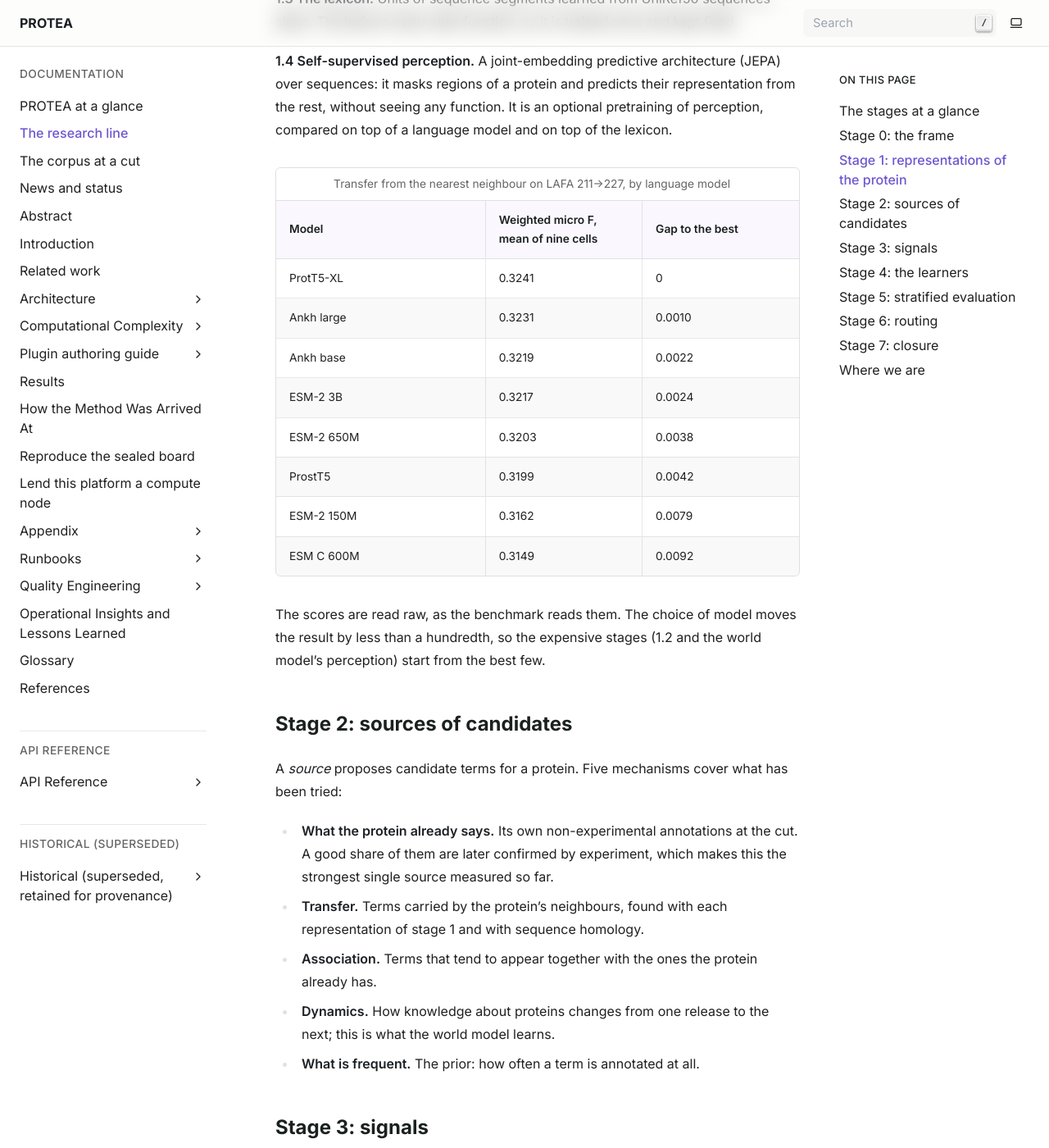
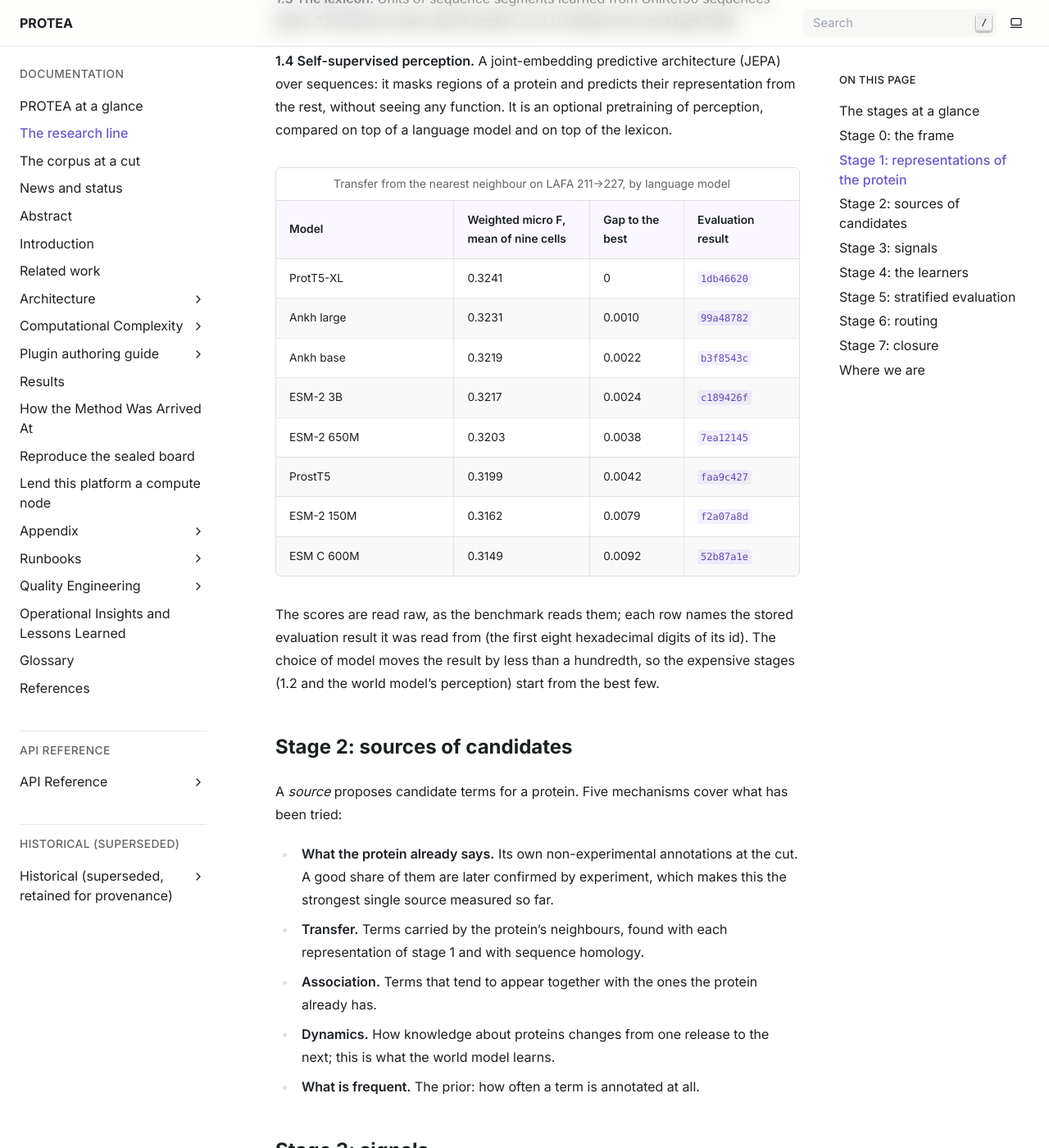
Before and after one commit to frapercan/PROTEA, a Sphinx documentation site: the page built from docs/source/research_line.rst, in a window 1280 px wide and 1400 px high, scrolled down 2214 px. Shown: the whole window at 82% size. Built offline with Sphinx 7.4.7, drawn with Linux system fonts in a browser that asks for light colours; some of the changed text lies outside the part shown.

Commit message:
docs(research-line): every number names the evaluation result it was read from
The eleven figures on the page were checked against the stored results:
all on the window 211->227 (ebf6f6ab), all read raw, all equal to four
decimals.

```diff
--- a/docs/source/research_line.rst
+++ b/docs/source/research_line.rst
@@ -100,37 +100,48 @@ the lexicon.
 
 .. list-table:: Transfer from the nearest neighbour on LAFA 211->227, by language model
    :header-rows: 1
-   :widths: 40 30 30
+   :widths: 34 26 18 22
 
    * - Model
      - Weighted micro F, mean of nine cells
      - Gap to the best
+     - Evaluation result
    * - ProtT5-XL
      - 0.3241
      - 0
+     - ``1db46620``
    * - Ankh large
      - 0.3231
      - 0.0010
+     - ``99a48782``
    * - Ankh base
      - 0.3219
      - 0.0022
+     - ``b3f8543c``
    * - ESM-2 3B
      - 0.3217
      - 0.0024
+     - ``c189426f``
    * - ESM-2 650M
      - 0.3203
      - 0.0038
+     - ``7ea12145``
    * - ProstT5
      - 0.3199
      - 0.0042
+     - ``faa9c427``
    * - ESM-2 150M
      - 0.3162
      - 0.0079
+     - ``f2a07a8d``
    * - ESM C 600M
      - 0.3149
      - 0.0092
+     - ``52b87a1e``
 
-The scores are read raw, as the benchmark reads them. The choice of model moves
+The scores are read raw, as the benchmark reads them; each row names the stored
+evaluation result it was read from (the first eight hexadecimal digits of its
+id). The choice of model moves
 the result by less than a hundredth, so the expensive stages (1.2 and the world
 model's perception) start from the best few.
 
@@ -247,20 +258,24 @@ F-measure, mean of the nine cells):
 
 .. list-table::
    :header-rows: 1
-   :widths: 60 20 20
+   :widths: 50 16 14 20
 
    * - Arm
      - Fitted on
      - 211->227
+     - Evaluation result
    * - The protein's own annotations, ordered by a model that reads
        co-annotation (**champion**)
      - 194->211
      - 0.3543
+     - ``fc04821a``
    * - The protein's own annotations, ordered without co-annotation
      - 194->211
      - 0.3505
+     - ``0ddb3363``
    * - Transfer from the nearest neighbour, ProtT5-XL
      - (no fitting)
      - 0.3241
+     - ``1db46620``
 
 The current state and the next steps are on :doc:`news`.
```
